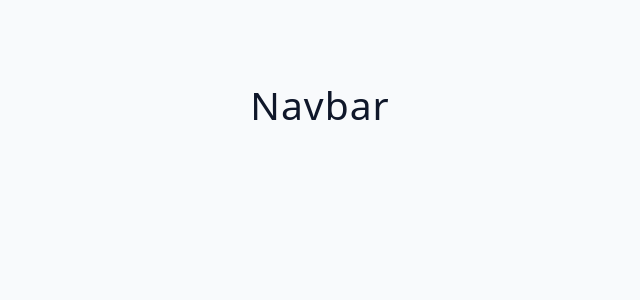
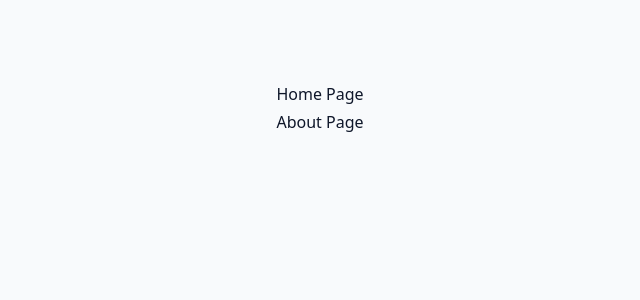
Before and after one commit to lokhandeganesh/hooks, a React (Vite) app: page / in a window 1280 px wide. Shown: the top 300 px of the page, without its empty margins (320-960 px from the left). Built offline with nearby package versions, Linux system fonts and the light colour scheme.

Commit message:
exporting component

```diff
--- a/src/App.jsx
+++ b/src/App.jsx
@@ -9,7 +9,7 @@ import ShortCircuit from './components/ShortCircuit';
 import Toggle from './components/Toggle';
 import User from './components/UserChallenge';
 import Navbar from './components/navbar';
-
+import { Home, About } from './components/pages'
 function App() {
   return (
     <React.Fragment>
@@ -22,8 +22,10 @@ function App() {
         {/* <ShortCircuit></ShortCircuit> */}
         {/* <Toggle></Toggle> */}
         {/* <User></User> */}
-        <Navbar></Navbar>
+        {/* <Navbar></Navbar> */}
         {/* <Final></Final> */}
+        <Home></Home>
+        <About></About>
       </div>
     </React.Fragment>
   );
--- /dev/null
+++ b/src/components/pages/About.jsx
@@ -0,0 +1,9 @@
+import React from 'react'
+
+const About = () => {
+  return (
+    <div>About Page</div>
+  )
+}
+
+export default About
--- /dev/null
+++ b/src/components/pages/Home.jsx
@@ -0,0 +1,9 @@
+import React from 'react'
+
+const Home = () => {
+  return (
+    <div>Home Page</div>
+  )
+}
+
+export default Home
--- /dev/null
+++ b/src/components/pages/index.jsx
@@ -0,0 +1,4 @@
+import Home from "./Home";
+import About from "./About";
+
+export { Home, About }
```
